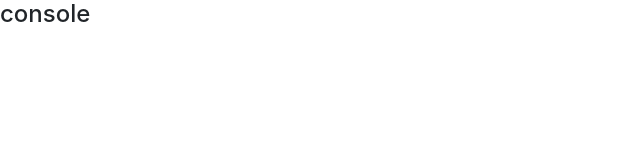
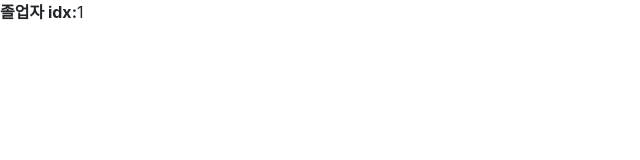
Before and after one commit to NPclown/pusan-visual-design-exhibition-site, a React (Create React App) app: page /profile/detail/1 in a window 1280 px wide. Shown: the top 160 px of the page, without its empty margins (0-640 px from the left). Built offline with nearby package versions, Linux system fonts and the light colour scheme.

Commit message:
사진 클릭시 프로필 상세 페이지로 이동.

```diff
--- a/src/App.js
+++ b/src/App.js
@@ -1,5 +1,5 @@
 import React from 'react';
-import { Link, Route, Switch, BrowserRouter as Router } from 'react-router-dom';
+import { HashRouter , MemoryRouter ,Link, Route, Switch, BrowserRouter as Router } from 'react-router-dom';
 import Home from './pages/Home';
 import Graduate from './pages/Graduate'
 import GraduateDetail from './pages/GraduateDetail'
@@ -12,7 +12,7 @@ function App() {
       <Switch>
         <Route exact path="/" render={(props) => <Home {...props} />} />
         <Route exact path="/profile" render={(props) => <Graduate {...props} />} />
-        <Route exact path="/profile/detail/:idx" render={(props) => <GraduateDetail {...props} />} />
+        <Route exact path="/profile/detail/:idx" component={GraduateDetail } />
 
       </Switch>
     </Router>
--- a/src/pages/Graduate.js
+++ b/src/pages/Graduate.js
@@ -4,6 +4,7 @@ import Picture from '../components/Profile/Picture'
 import Header from '../components/Header/Header'
 import Footer from '../components/Footer/Footer'
 import '../assets/Picture.css';
+import { HashRouter , MemoryRouter ,Link, Route, Switch, BrowserRouter as Router } from 'react-router-dom';
 
 const persons = [
   { idx:1, name:'LEE', subject:'과목1',image:'/image/박보검.JPG'},
@@ -30,9 +31,9 @@ const Graduate=({match})=> {
           <Header></Header>
           <div className = "content">
               <div className = "row1">
-                {persons.map((person) => {
+                {persons.map((person,index) => {
                 return (
-                <Link to = {'/profile/detail/${idx}'}>{idx}
+                  <Link to = {`profile/detail/${person.idx}`}>
                   <Picture name = {person.name} image = {person.image} subject = {person.subject} idx={person.idx}></Picture>
                   </Link>
                   )
--- a/src/pages/GraduateDetail.js
+++ b/src/pages/GraduateDetail.js
@@ -1,10 +1,18 @@
 import React from 'react';
 
-const GraduateDetail = ({name,subject,image,props})=>{
-    console.log(props,name)
-    return(
-    <h4>console</h4>
-    )
-}
+const GraduateDetail = ({match,location})=>{
+    const {params: {idx}} = match
+    return (
+        <>
+          <p>
+            <strong>
+                졸업자 idx:
+            </strong>
+            {idx}
+          </p>
+        </>
+      );
+    };
+
 
 export default GraduateDetail
```
